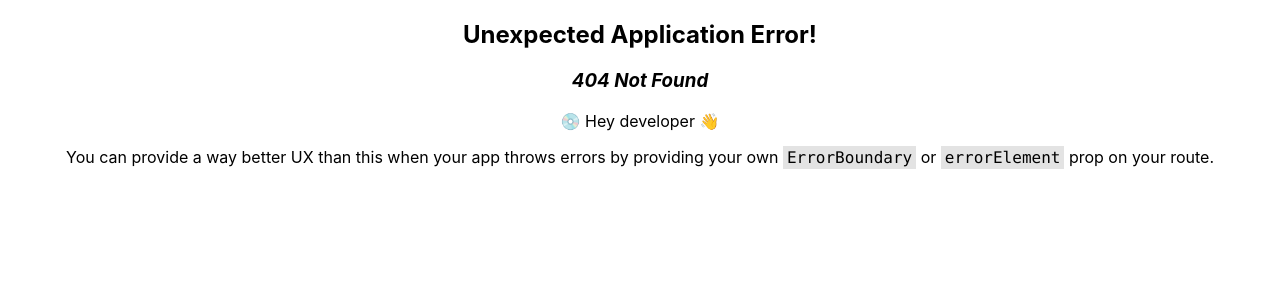
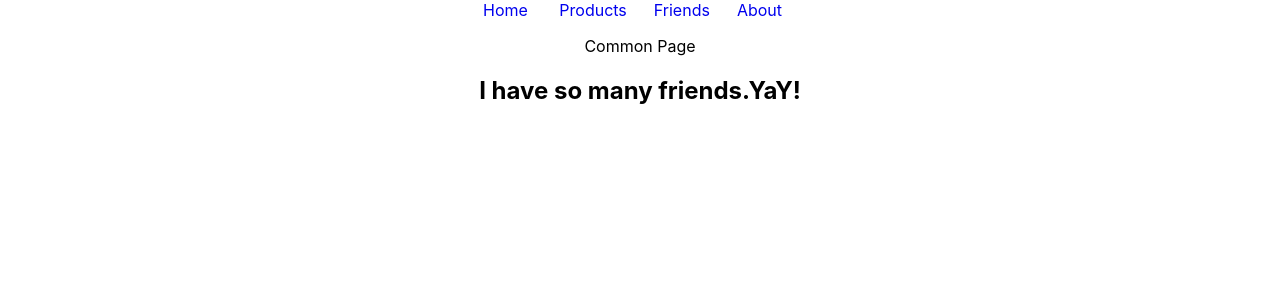
Before and after one commit to Sayem92/explore-routes, a React (Create React App) app: page /friends in a window 1280 px wide. Before the commit this address had no page. Shown: the top 300 px of the page. Built offline with nearby package versions, Linux system fonts and the light colour scheme.

Commit message:
add layout,main,outlet=nested,children

```diff
--- /dev/null
+++ b/src/Layout/Main.js
@@ -0,0 +1,14 @@
+import React from 'react';
+import { Outlet } from 'react-router-dom';
+import Header from '../components/Header/Header';
+
+const Main = () => {
+    return (
+        <div>
+            <Header></Header>
+            <Outlet></Outlet>
+        </div>
+    );
+};
+
+export default Main;
--- /dev/null
+++ b/src/components/Friends/Friends.js
@@ -0,0 +1,11 @@
+import React from 'react';
+
+const Friends = () => {
+    return (
+        <div>
+            <h2>I have so many friends.YaY!</h2>
+        </div>
+    );
+};
+
+export default Friends;
--- a/src/components/Header/Header.js
+++ b/src/components/Header/Header.js
@@ -5,9 +5,13 @@
 const Header = () => {
     return (
         <div className='header'>
-            <Link to='/home'>Home </Link>
-            <Link to='/about'>About </Link>
-            <Link to='/products'>Products</Link>
+            <nav>
+                <Link to='/home'>Home </Link>
+                <Link to='/products'>Products</Link>
+                <Link to='/friends'>Friends</Link>
+                <Link to='/about'>About </Link>
+            </nav>
+            <p>Common Page</p>
 
         </div>
     );
--- a/src/components/Home/Home.js
+++ b/src/components/Home/Home.js
@@ -1,10 +1,9 @@
 import React from 'react';
-import Header from '../Header/Header';
 
 const Home = () => {
     return (
         <div>
-            <Header></Header>
+
            <h3>This is real home page</h3>
         </div>
     );
--- a/src/components/Products/Products.js
+++ b/src/components/Products/Products.js
@@ -1,10 +1,9 @@
 import React from 'react';
-import Header from '../Header/Header';
 
 const Products = () => {
     return (
         <div>
-            <Header></Header>
+
             <h2>This is products file</h2>
         </div>
     );
```
Also changed, not shown: src/App.js (+13 -3 lines).
